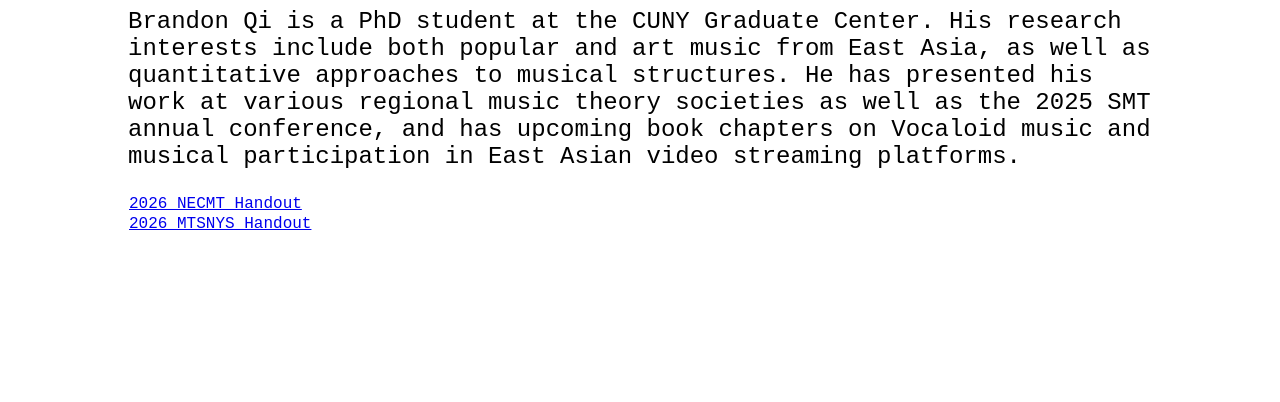
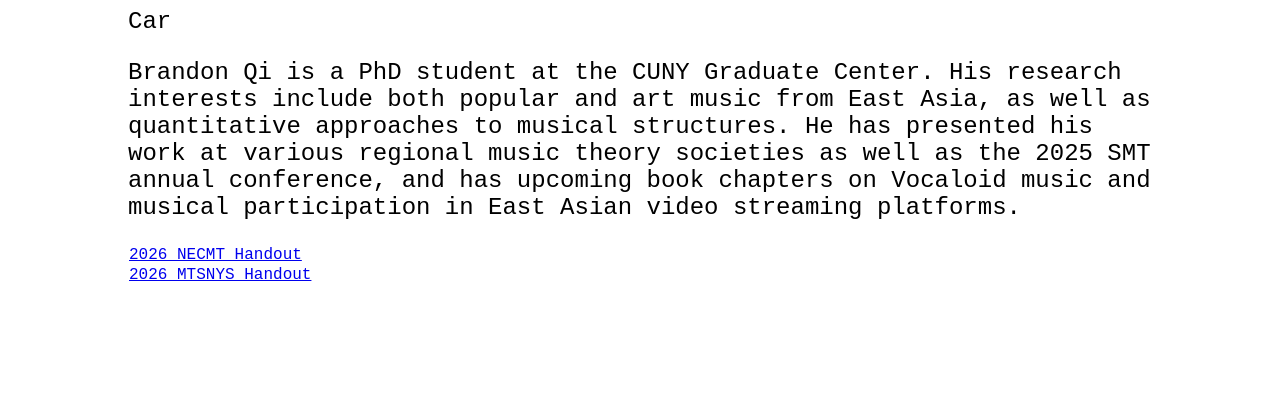
Before and after one commit to bqicex/bqicex.github.io, a plain HTML site: page index.html in a window 1280 px wide. Shown: the part 398-800 px from the top of the page. Drawn offline with Linux system fonts and the light colour scheme.

Commit message:
Update index.html

```diff
--- a/index.html
+++ b/index.html
@@ -11,7 +11,7 @@
 <body>
     <h1>Brandon Qi</h1>
     <img src="./Meowmeow.jpeg" width="300px" height="300px" alt="Brandon Qi"></img>
-
+    <p>Car</p>
     <p>Brandon Qi is a PhD student at the CUNY Graduate Center. His research interests include both popular and art
         music from East Asia, as well as quantitative approaches to musical structures. He has presented his work at
         various regional music theory societies as well as the 2025 SMT annual conference, and has upcoming book
@@ -26,5 +26,4 @@
         </tr>
     </table>
 </body>
-
 </html>
```
